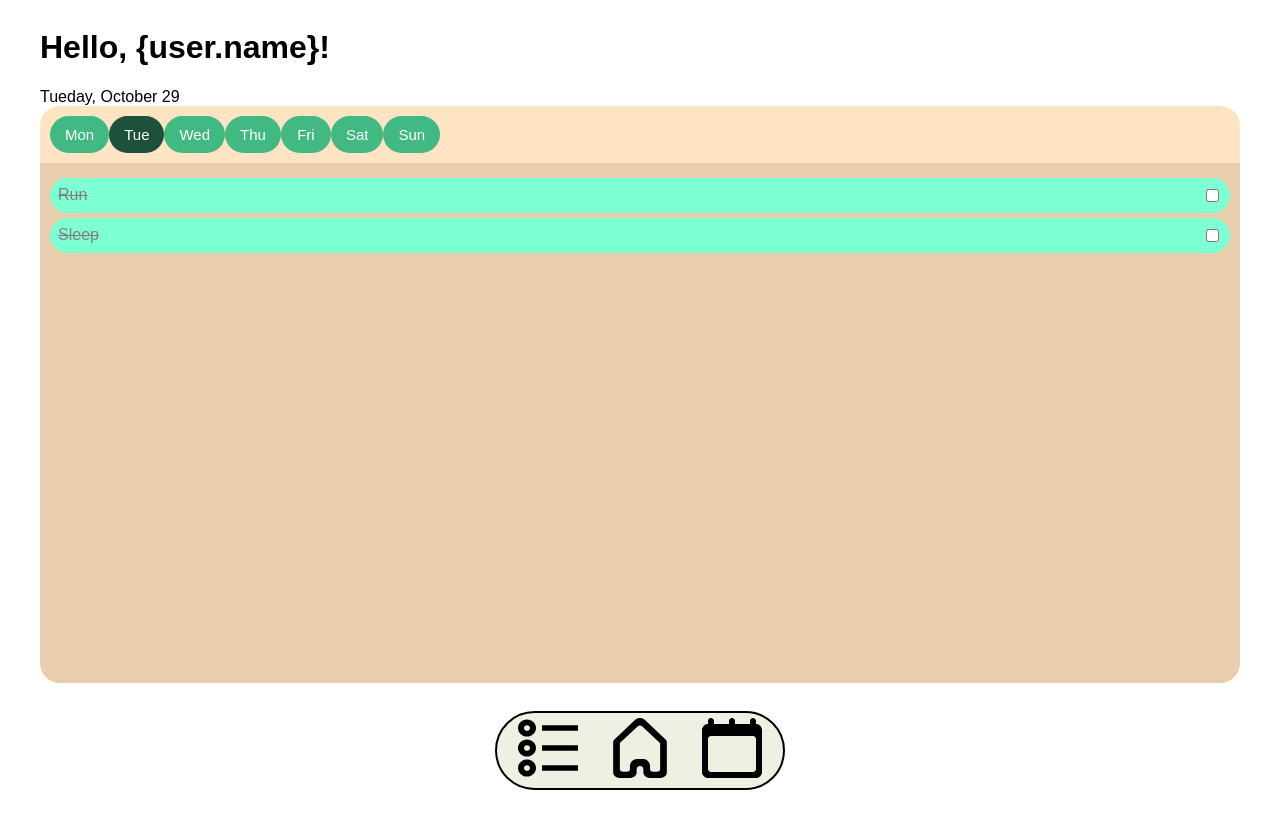
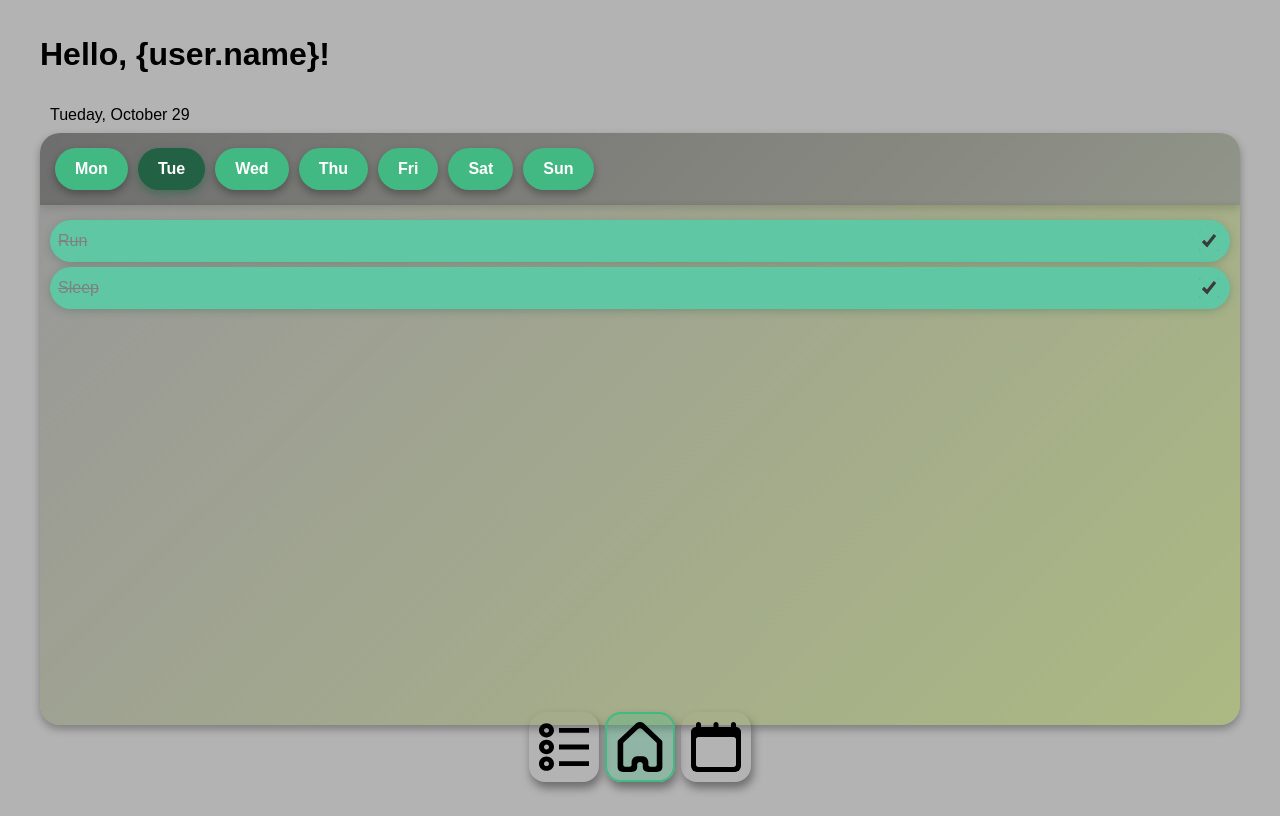
Before and after one commit to LukasJanusk/m3p1, a Vue app: page / in a window 1280 px wide. Built offline with nearby package versions, Linux system fonts and the light colour scheme.

Commit message:
Added styling for main page and started to work on habit adding form

```diff
--- a/src/App.vue
+++ b/src/App.vue
@@ -6,15 +6,18 @@ import { RouterLink, RouterView } from 'vue-router'
   <header>
     <div class="wrapper">
       <nav>
-        <RouterLink to="/habits"><img src="./assets/list.svg" /></RouterLink>
-        <RouterLink to="/"><img src="./assets/home.svg" /></RouterLink>
-        <RouterLink to="/calendar"
-          ><img src="./assets/calendar.svg"
-        /></RouterLink>
+        <RouterLink title="habits" to="/habits" active-class="active-link">
+          <img src="./assets/list.svg" />
+        </RouterLink>
+        <RouterLink title="home" to="/" active-class="active-link">
+          <img src="./assets/home.svg" />
+        </RouterLink>
+        <RouterLink title="calendar" to="/calendar" active-class="active-link">
+          <img src="./assets/calendar.svg" />
+        </RouterLink>
       </nav>
     </div>
   </header>
-
   <RouterView />
 </template>
 
@@ -23,22 +26,13 @@ header {
   line-height: 1.5;
   max-height: 100vh;
 }
-img {
-  max-width: 60px;
-}
-.logo {
-  display: block;
-  margin: 0 auto 2rem;
-}
-
 nav {
   display: flex;
   justify-items: center;
   align-items: center;
-  background-color: rgba(204, 213, 176, 0.352);
   width: auto;
   border-radius: 50px;
-  border: 2px solid black;
+  /* border: 2px solid black; */
   font-size: 12px;
   text-align: center;
   margin-top: 2rem;
@@ -47,36 +41,41 @@ nav {
   left: 50%;
   transform: translateX(-50%);
   margin-bottom: 10px;
-  padding: 5px;
+  padding: 0 1rem;
+}
+nav img {
+  max-width: 50px;
+  padding: 8px;
+  border: 2px solid transparent;
+  cursor: pointer;
+  border-radius: 1rem;
+  box-shadow: 2px 6px 10px rgba(0, 0, 0, 0.4);
+  transition:
+    transform 0.2s ease,
+    border-color 0.3s ease;
 }
 
-nav a.router-link-exact-active {
-  color: var(--color-text);
+/* Hover effect for img buttons */
+nav img:hover {
+  transform: scale(1.1);
+  background-color: #466e9e8b;
 }
 
-nav a.router-link-exact-active:hover {
-  background-color: transparent;
+/* Active (clicked) effect for img buttons */
+nav img:active {
+  transform: scale(0.95);
+  border-color: #42b983;
+  background-color: #42b983;
 }
-
-nav a {
-  display: inline-block;
-  padding: 0 1rem;
-  border-left: 1px solid var(--color-border);
-  border-radius: 60px;
+.active-link img {
+  border-color: #42b983;
+  background-color: rgba(
+    66,
+    185,
+    131,
+    0.3
+  ); /* Add a background for active state */
 }
-
-nav a:first-of-type {
-  border: 0;
-}
-
 /* @media (min-width: 1024px) {
-  nav {
-    text-align: left;
-    margin-left: -1rem;
-    font-size: 1rem;
-
-    padding: 1rem 0;
-    margin-top: 1rem;
-  }
 } */
 </style>
--- a/src/assets/main.css
+++ b/src/assets/main.css
@@ -1,6 +1,29 @@
 /* @import './base.css'; */
-@import './fonts.css';
-
+body {
+  min-height: 100vh;
+  color: var(--color-text);
+  background: rgba(19, 19, 19, 0.322);
+  transition:
+    color 0.5s,
+    background-color 0.5s;
+  line-height: 1.6;
+  font-family:
+    Inter,
+    -apple-system,
+    BlinkMacSystemFont,
+    'Segoe UI',
+    Roboto,
+    Oxygen,
+    Ubuntu,
+    Cantarell,
+    'Fira Sans',
+    'Droid Sans',
+    'Helvetica Neue',
+    sans-serif;
+  text-rendering: optimizeLegibility;
+  -webkit-font-smoothing: antialiased;
+  -moz-osx-font-smoothing: grayscale;
+}
 #app {
   max-width: 1280px;
   margin: 0 auto;
@@ -16,11 +39,9 @@ a,
   transition: 0.4s;
   padding: 3px;
 }
-
-@media (hover: hover) {
-  a:hover {
-    background-color: hsla(160, 100%, 37%, 0.2);
-  }
+.view {
+  position: absolute;
+  top: 0;
 }
 
 @media (min-width: 1024px) {
--- /dev/null
+++ b/src/components/HabitForm.vue
@@ -0,0 +1,49 @@
+<template>
+  <h1>Add New Habit</h1>
+  <form>
+    <label for="name" required>Habit name</label><br />
+    <input id="name" type="text" /><br />
+    <label for="description">Description</label><br />
+    <textarea id="description>"></textarea><br />
+    <label for="category">Category</label><br />
+    <select>
+      <option value="sport">Sport</option>
+      <option value="food">Eating</option>
+      <option value="sleep">Sleep</option>
+      <option value="learning">Learning</option>
+    </select>
+    <h2>Select active days</h2>
+    <div v-for="(day, index) in weekdays" :key="index">
+      <label>
+        <input type="checkbox" :value="day" v-model="selectedDays" />
+        {{ day }}
+      </label>
+    </div>
+  </form>
+  <p>{{ habits }}</p>
+</template>
+<script>
+import { useHabits } from '@/stores/habitsStore.js'
+import { defineComponent, ref } from 'vue'
+
+export default defineComponent({
+  name: 'HabitForm',
+
+  setup() {
+    const { habits } = useHabits()
+    console.log(habits[0].name)
+    const weekdays = [
+      'Monday',
+      'Tuesday',
+      'Wednesday',
+      'Thursday',
+      'Friday',
+      'Saturday',
+      'Sunday',
+    ]
+    const selectedDays = ref([])
+    return { habits, weekdays, selectedDays }
+  },
+})
+</script>
+<style scoped></style>
--- a/src/components/HabitList.vue
+++ b/src/components/HabitList.vue
@@ -1,11 +1,12 @@
 <template>
   <div id="habits-container">
+    <transition-group name="fade" tag="div">
       <div
         v-for="habit in habits"
         :key="habit.id"
         :title="habit.description"
         class="habit-item"
-      :class="{ active: isActive }"
+        :class="{ active: habit.active }"
         @click="toggleCheckbox(habit.id)"
       >
         <label :for="`checkbox-${habit.id}`">{{ habit.name }}</label>
@@ -13,68 +14,90 @@
           class="checkbox"
           type="checkbox"
           :id="`checkbox-${habit.id}`"
-        :checked="habit.checked"
-        @click.stop
+          :checked="habit.active"
+          @click.stop="toggleCheckbox(habit.id)"
         />
       </div>
+    </transition-group>
   </div>
 </template>
+
 <script>
-import { defineComponent, ref } from 'vue'
+import { defineComponent } from 'vue'
 import Habit from '@/utils/habits'
 import { useHabits } from '@/stores/habitsStore'
 
 export default defineComponent({
   name: 'HabitList',
-
-  // Define props for dynamic data
   props: {
     habit: {
       type: [Habit],
       Required: true,
     },
   },
-
-  // Using the setup function for state and methods
   setup() {
-    const isActive = ref(true)
     const { habits } = useHabits()
     function toggleCheckbox(id) {
       for (const habit of habits) {
-        if ((habit.id = id)) {
-          isActive.value = !isActive.value
+        if (habit.id === id) {
+          habit.active = !habit.active
         }
       }
     }
-    return { habits, toggleCheckbox, isActive }
+    return { habits, toggleCheckbox }
   },
 })
 </script>
 
 <style scoped>
 #habits-container {
-  list-style: none;
+  position: absolute;
+  top: 0;
   padding: 0;
   margin: 0;
 }
 
 .habit-item {
   display: flex;
-  background-color: aquamarine;
+  background-color: rgba(255, 255, 255, 0.418);
   border-radius: 50px;
-  justify-content: space-between; /* Pushes checkbox to the right */
-  align-items: center; /* Vertically aligns items */
+  justify-content: space-between;
+  align-items: center;
   padding: 0.5rem;
   margin-top: 5px;
+  box-shadow: 0px 2px 8px rgba(34, 97, 68, 0.3);
+  transition: transform 0.2s ease;
 }
 .habit-item:hover {
-  background-color: rgb(96, 199, 165);
+  background-color: rgb(80, 168, 139);
+  transform: scale(1.01);
+}
+.habit-item:active {
+  transform: scale(0.99);
+  background-color: rgb(94, 192, 159);
 }
 .checkbox {
-  margin-left: auto; /* Extra margin on the left side, if needed */
+  margin-left: auto;
+  width: 20px;
+  height: 20px;
+  accent-color: rgb(96, 199, 165);
+  cursor: pointer;
+}
+.checkbox:hover {
+  accent-color: rgb(80, 168, 139);
 }
 .active {
   text-decoration: line-through;
   color: gray;
+  background-color: rgb(96, 199, 165);
+}
+/* Fade Transition Styles */
+.fade-enter-active,
+.fade-leave-active {
+  transition: opacity 0.5s ease;
+}
+.fade-enter,
+.fade-leave-to {
+  opacity: 0;
 }
 </style>
--- a/src/components/SelectedDay.vue
+++ b/src/components/SelectedDay.vue
@@ -1,5 +1,7 @@
 <template>
-  <div>{{ dateToDisplay }}</div>
+  <div>
+    {{ dateToDisplay }}
+  </div>
 </template>
 
 <script>
@@ -12,6 +14,7 @@ export default defineComponent({
 
   setup() {
     const currentWeek = useCurrentWeek()
+
     const dateToDisplay = computed(() => {
       return getCurrentDayString(currentWeek.selectedDay)
     })
--- a/src/components/WeekDayButtons.vue
+++ b/src/components/WeekDayButtons.vue
@@ -43,27 +43,62 @@ export default defineComponent({
 </script>
 
 <style scoped>
-.week-contaienr {
+.week-container {
   display: flex;
-  justify-content: space-around;
+  justify-content: space-between;
 }
 .week-day {
-  padding: 10px 15px;
-  font-size: 15px;
-  min-width: 50px;
-  color: white;
-  background-color: #42b983;
+  font-weight: bold;
+  padding: 12px 20px;
+  font-size: 16px;
+  min-width: 60px;
+  color: #ffffff;
+  background-color: #42b983; /* Default color */
   border: none;
-  border-radius: 3rem;
+  border-radius: 25px; /* Rounded corners */
   cursor: pointer;
+  transition:
+    background-color 0.3s ease,
+    transform 0.2s ease;
+  box-shadow: 0px 4px 8px rgba(0, 0, 0, 0.3);
+  margin: 5px;
 }
+
 .week-day:hover {
-  background-color: #6c9fdd;
+  background-color: #5a9fd7;
+  transform: scale(1.05);
+}
+.week-day:active {
+  border-color: #226144;
+  transform: scale(0.95);
+  background-color: #4dd698;
 }
 .active {
-  background-color: #1e513b;
+  background-color: #226144;
+  color: #ffffff;
+  box-shadow: 0px 4px 10px rgba(34, 97, 68, 0.5); /* Shadow for active state */
+  border-radius: 25px 25px 25px 25px; /* Rounded top corners */
 }
+
 .active:hover {
   background-color: #466e9e;
 }
+@media (max-width: 600px) {
+  .week-container {
+    flex-wrap: wrap;
+    justify-content: flex-start;
+  }
+  .week-day {
+    padding: 8px 12px;
+    font-size: 12px;
+    min-width: 30px;
+    margin: 2px;
+  }
+}
+@media (min-width: 500px) {
+  .week-container {
+    display: flex;
+    justify-content: flex-start;
+  }
+}
 </style>
--- a/src/stores/habitsStore.js
+++ b/src/stores/habitsStore.js
@@ -1,6 +1,6 @@
 import { ref } from 'vue'
 import { defineStore } from 'pinia'
-import Habit from '@/utils/habits'
+import Habit from '../utils/habits'
 
 export const useHabits = defineStore('habits', () => {
   const habit1 = new Habit(1, 'Run', 1, 1, 'I love running')
@@ -12,6 +12,10 @@ export const useHabits = defineStore('habits', () => {
     'I love sleeping',
     [0, 1, 2, 3, 4, 5, 6],
   )
+  // const habitsJson = localStorage.getItem(habits)
+  // const habits = ref(JSON.parse(habitsJson) || [])
+  // habits.value.push(habit1)
+  // console.log('wtf')
   const habits = ref([habit1, habit2])
   return { habits }
 })
--- a/src/utils/habits.js
+++ b/src/utils/habits.js
@@ -8,4 +8,14 @@ export default class Habit {
     this.active = true
     this.weekdays = weekdays // Array of week days that is active e.g [0, 1, 2, 6]
   }
+  save() {
+    const habits = JSON.parse(localStorage.getItem('Habits')) || []
+    const existingIndex = habits.findIndex(habit => habit.id === this.id)
+    if (existingIndex !== -1) {
+      habits[existingIndex] = this
+    } else {
+      habits.push(this)
+    }
+    localStorage.setItem('Habits', JSON.stringify(habits))
+  }
 }
--- a/src/views/HabitsView.vue
+++ b/src/views/HabitsView.vue
@@ -1,23 +1,56 @@
+<script setup>
+import HabitForm from '@/components/HabitForm.vue'
+</script>
 <template>
-  <div class="habit-container">
+  <div id="title">
     <h1>My habits</h1>
-    <img id="add-habit" title="Add new habit" src="../assets/add.svg" />
+    <div id="add-habit">
+      <img title="Add new habit" src="../assets/add.svg" />
+    </div>
   </div>
+  <HabitForm></HabitForm>
+  <div class="habit-container"></div>
 </template>
 
 <style scoped>
+#title {
+  display: flex;
+  justify-content: space-between;
+}
+#add-habit img {
+  width: 100%;
+}
 #add-habit {
-  height: 60px;
-  position: absolute;
-  left: 80%;
-  border-radius: 20px;
+  margin-top: 10px;
+  height: 50px;
+  border-radius: 30px;
+  max-width: 50px;
+  border: 2px solid transparent; /* Border for visual effect */
+  cursor: pointer;
+  border-radius: 1rem;
+  transition:
+    transform 0.2s ease,
+    border-color 0.3s ease;
 }
+
 #add-habit:hover {
-  background-color: aquamarine;
+  transform: scale(1.1);
+  background-color: #466e9e8b;
+  border-radius: 1rem;
+}
+
+/* Active (clicked) effect for img buttons */
+#add-habit:active {
+  transform: scale(0.95);
+  border-color: #42b983;
+  background-color: #42b983;
+}
+.habit-container {
+  border: 1px solid red;
+  height: 500px;
 }
 @media (min-width: 1024px) {
   .habit-container {
-    border: 1px solid red;
     height: 500px;
   }
 }
--- a/src/views/HomeView.vue
+++ b/src/views/HomeView.vue
@@ -17,35 +17,42 @@ const handleDateSelected = dateObj => {
 <template>
   <main>
     <h1>Hello, {user.name}!</h1>
-    <SelectedDay></SelectedDay>
+    <SelectedDay id="selected-day"></SelectedDay>
     <div id="weekday-buttons">
       <WeekDayButtons @dateSelected="handleDateSelected"></WeekDayButtons>
     </div>
     <HabitList id="habit-list"></HabitList>
-    <!-- <div class="habit-container">
-      <label class="switch">
-        <span>This is habit example 1</span>
-        <input type="checkbox" id="toggle-checkbox" />
-        <span class="slider"></span> </label
-      ><br />
-      <label class="switch">
-        <span>This is habit example 2</span>
-        <input type="checkbox" id="toggle-checkbox" />
-        <span class="slider"></span>
-      </label>
-    </div> -->
   </main>
 </template>
 <style scoped>
+.main {
+  position: absolute;
+  top: 0;
+}
+#selected-day {
+  margin-left: 10px;
+  margin-bottom: 5px;
+}
 #habit-list {
   padding: 10px;
   height: 500px;
-  background-color: rgb(233, 206, 174);
+  background: linear-gradient(
+    135deg,
+    rgba(142, 141, 141, 0.7),
+    rgba(164, 191, 82, 0.5)
+  );
+  width: auto;
   border-radius: 0px 0px 20px 20px;
+  box-shadow: 0px 4px 8px rgba(0, 0, 0, 0.3);
 }
 #weekday-buttons {
-  background-color: bisque;
+  background: linear-gradient(
+    135deg,
+    rgba(81, 80, 80, 0.7),
+    rgba(112, 118, 95, 0.5)
+  );
   border-radius: 20px 20px 0px 0px;
   padding: 10px;
+  box-shadow: 0px 4px 8px rgba(0, 0, 0, 0.3);
 }
 </style>
```
Lines whose indentation alone changed are shown as unchanged.
